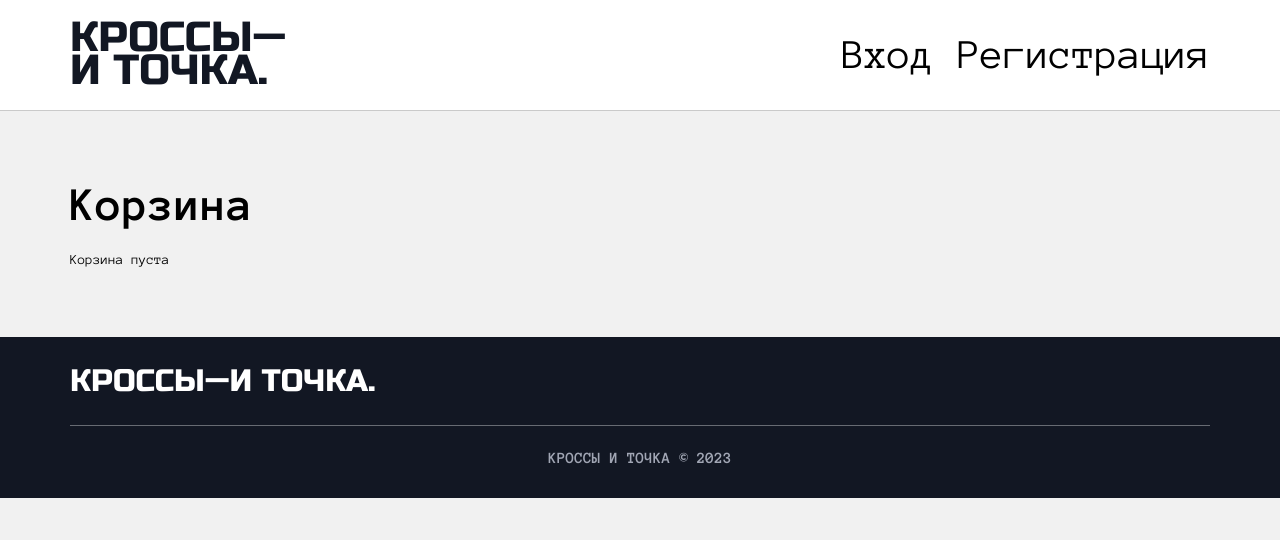
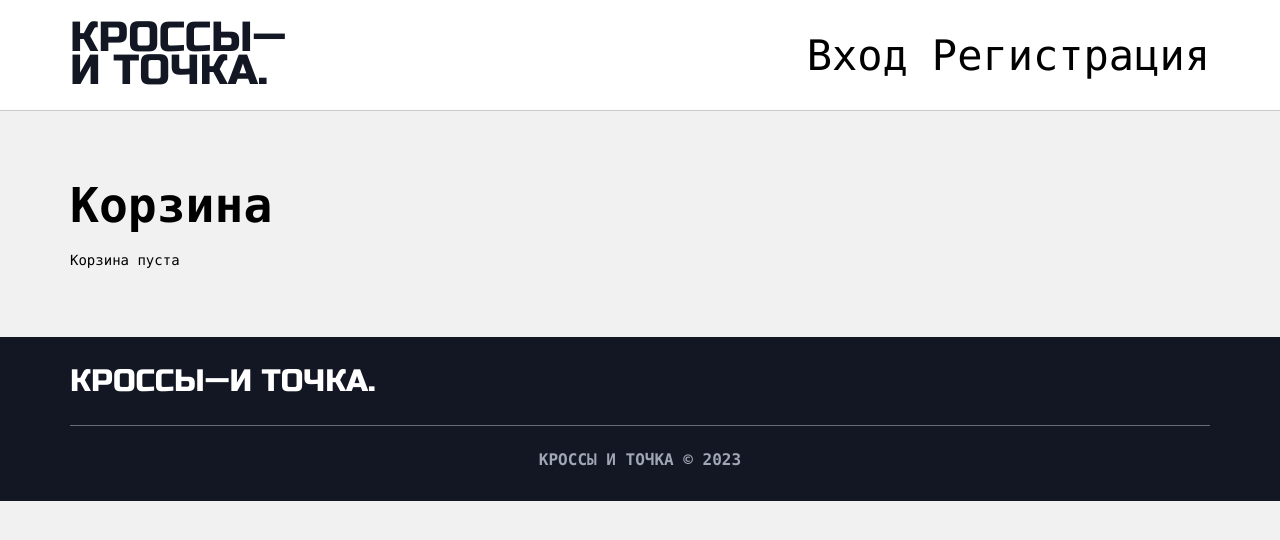
Before and after one commit to cm3tahkuh/shoes-store-frontend, a Next.js app: page /cartpage in a window 1280 px wide. Shown: the top 540 px of the page. Built offline with nearby package versions, Linux system fonts and the light colour scheme.

Commit message:
Update global.scss

```diff
--- a/app/styles/global.scss
+++ b/app/styles/global.scss
@@ -20,7 +20,7 @@
 
 body {
   background-color: #F1F1F1;
-  font-family: "Anonymous Pro", sans-serif;
+  font-family: "Lucida Console", sans-serif;
 }
 
 * {
```
